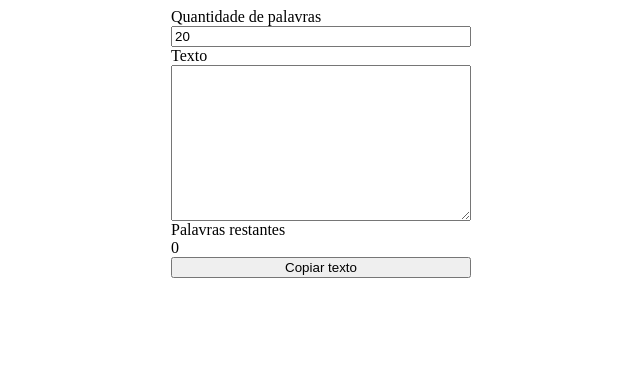
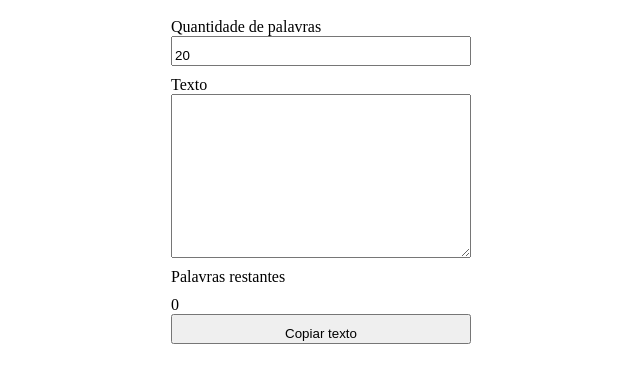
Before and after one commit to acaciomartins/utilitarios-rpg, a plain HTML site: page index.html in a window 1280 px wide. Shown: the whole page, without its empty margins (319-959 px from the left). Drawn offline with Linux system fonts and the light colour scheme.

Commit message:
Update index.html

```diff
--- a/index.html
+++ b/index.html
@@ -10,6 +10,10 @@
             flex-direction: column;
             max-width: 300px;
             margin: auto;
+        }
+
+        .container * {
+            padding-top: 10px
         }
     </style>
 
```
